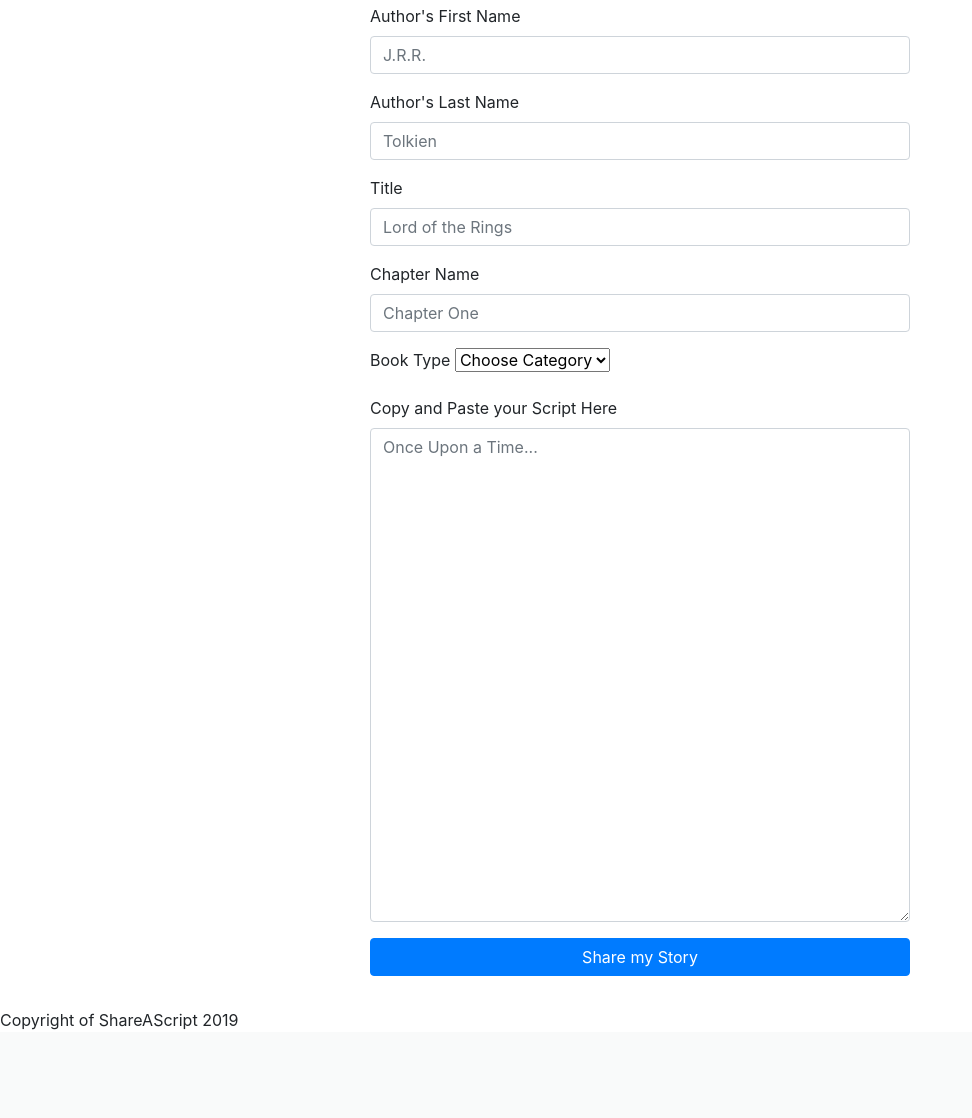
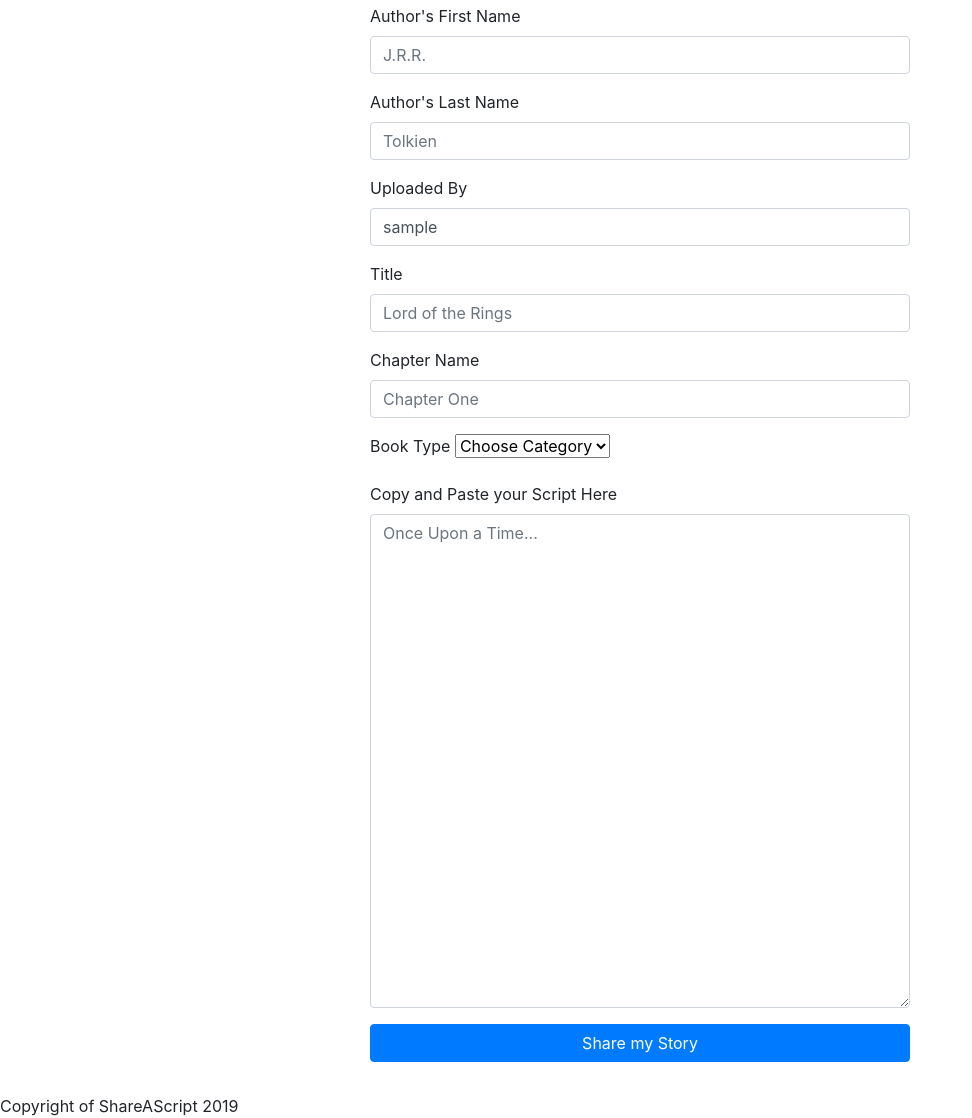
Before and after one commit to Seabhac-94/share_a_script, a Flask app: page /share_a_script in a window 1280 px wide. Shown: the part 460-1578 px from the top of the page, without its empty margins (0-972 px from the left). Before the commit the page ends 1490 px from the top, so only its background shows below. Run offline with Flask 2, Linux system fonts and the light colour scheme; the visitor is signed in with stand-in values (Sample User, id 1); data that the repository does not hold is empty; some libraries are stand-ins or nearby versions; some web fonts are replaced.

Commit message:
added uploaded_by into form submission for insert script to indetify script owner in my_account

```diff
--- a/app.py
+++ b/app.py
@@ -29,8 +29,10 @@ Brings users to share_a_script.html or login page depending on active session
 """
 @app.route('/share_a_script')
 def share_a_script():
+    categories=mongo.db.categories.find()
+    username = session["username"]
     if 'username' in session:
-        return render_template('share_a_script.html', categories=mongo.db.categories.find())
+        return render_template('share_a_script.html', categories=categories, username=username)
     else:
         return redirect(url_for('login'))
 
@@ -97,7 +99,6 @@ def insert_script():
         scripts.insert_one(request.form.to_dict())
         return render_template('story_shared.html')
 
-
 """
 Display categories.html
 """
--- a/templates/share_a_script.html
+++ b/templates/share_a_script.html
@@ -1,5 +1,8 @@
 {% extends 'base.html' %}
 {% block content %}
+
+
+
 
 <div class="container py-2">
     <div class="row">
@@ -13,6 +16,10 @@
                     <label for="last_name">Author's Last Name</label>
                     <input type="text" class="form-control" name="last_name" placeholder="Tolkien">
                 </div>
+                <div class="form-group">
+                        <label for="uploaded_by">Uploaded By</label>
+                        <input type="text" class="form-control" name="uploaded_by" placeholder="Your Username" value="{{ username }}">
+                    </div>
                 <div class="form-group">
                     <label for="title">Title</label>
                     <input type="text" class="form-control" name="title" placeholder="Lord of the Rings">
@@ -32,7 +39,8 @@
                 </div>
                 <div class="form-group">
                     <label for="script">Copy and Paste your Script Here</label>
-                    <textarea rows="20" cols="50" class="form-control" name="script" placeholder="Once Upon a Time..."></textarea>
+                    <textarea rows="20" cols="50" class="form-control" name="script"
+                        placeholder="Once Upon a Time..."></textarea>
                 </div>
                 <button type="submit" class="btn btn-primary btn-block">Share my Story</button>
             </form>
```
